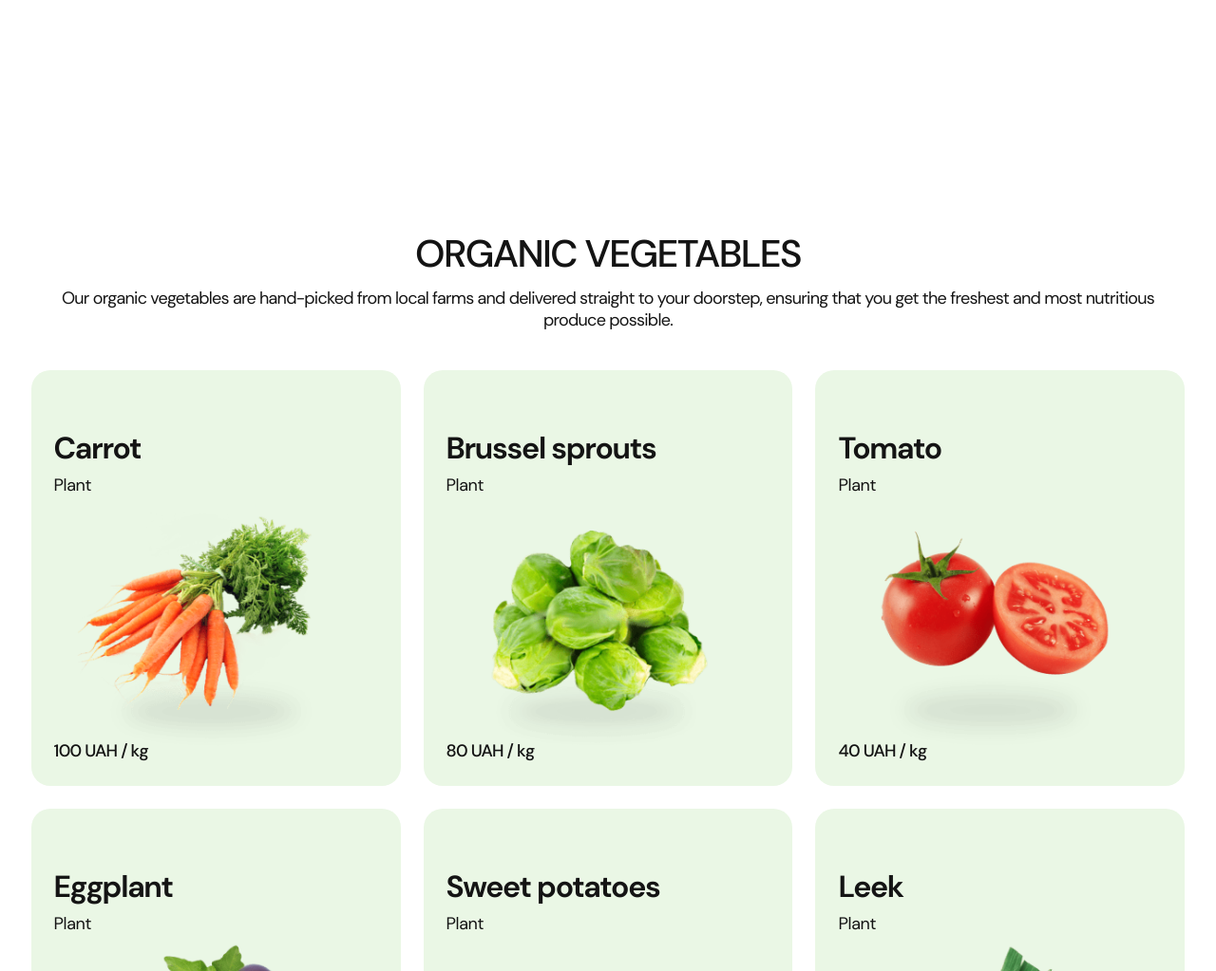
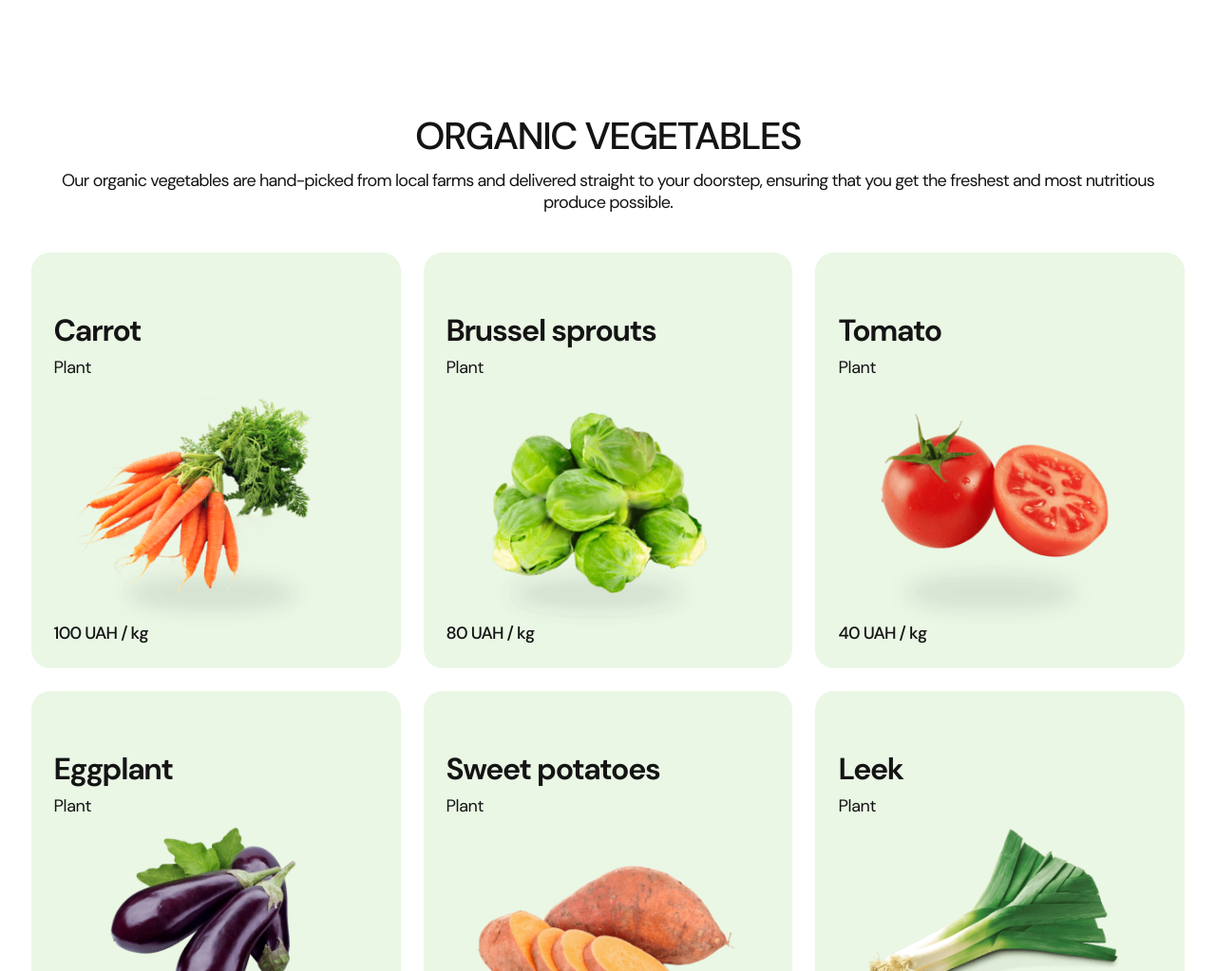
Before and after one commit to GoitStudentsWorks/html_css_91_Byshov92, a website built with Vite: page src/index.html in a window 1280 px wide. Shown: the part 1777-2800 px from the top of the page at 95% size. Built offline with nearby package versions, Linux system fonts and the light colour scheme.

Commit message:
paddings , id update

```diff
--- a/src/css/vegetables.css
+++ b/src/css/vegetables.css
@@ -1,16 +1,16 @@
 .vegetables {
-  padding-top: 80px;
+
   padding-bottom: 80px;
 }
 @media screen and (min-width: 768px) {
   .vegetables {
-    padding-top: 100px;
+
     padding-bottom: 100px;
   }
 }
 @media screen and (min-width: 1280px) {
   .vegetables {
-    padding-top: 124px;
+
     padding-bottom: 124px;
   }
 }
--- a/src/partials/vegetables.html
+++ b/src/partials/vegetables.html
@@ -1,4 +1,4 @@
-<section class="vegetables">
+<section class="vegetables" id="vegetables">
   <div class="veg-container">
     <h2 class="veg-main">organic vegetables</h2>
     <p class="veg-text">
```
